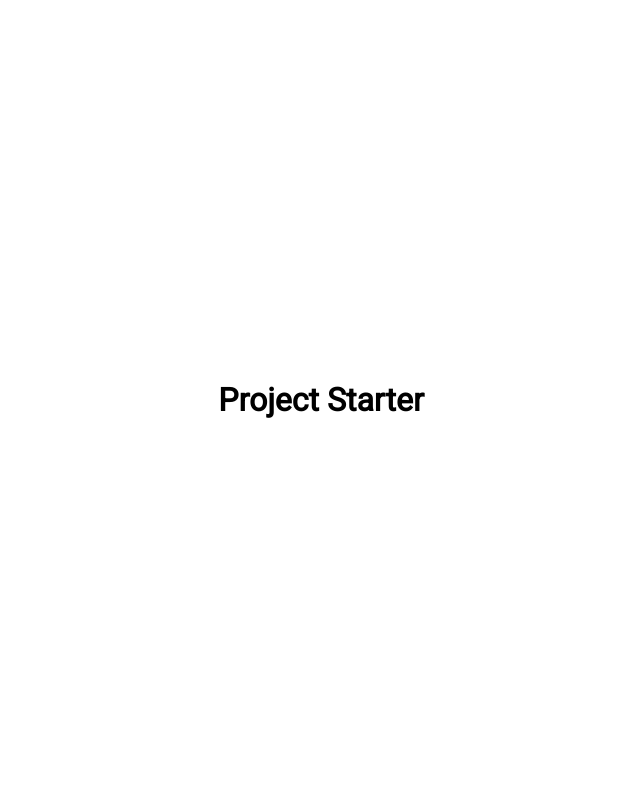
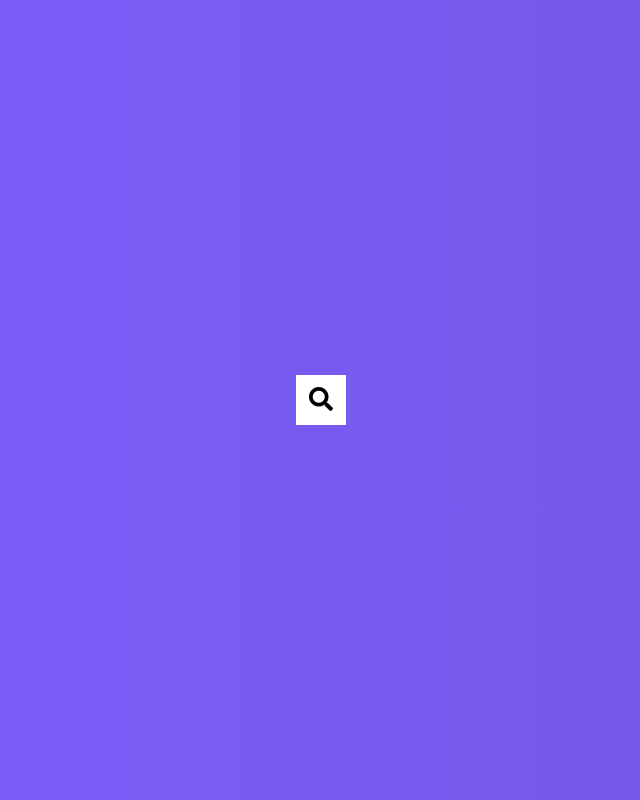
Before and after one commit to canguler89/vanilla-projects, a plain HTML site: page hidden-search-widget/index.html in a window 1280 px wide. Shown: the whole page, without its empty margins (319-959 px from the left). Drawn offline with Linux system fonts and the light colour scheme.

Commit message:
hidden search widget

```diff
--- a/hidden-search-widget/index.html
+++ b/hidden-search-widget/index.html
@@ -3,12 +3,17 @@
 <head>
     <meta charset="UTF-8">
     <meta name="viewport" content="width=device-width, initial-scale=1.0">
-    <title>Project</title>
+    <title>Hidden Search Widget</title>
     <link rel="stylesheet" href="https://cdnjs.cloudflare.com/ajax/libs/font-awesome/5.15.1/css/all.min.css" integrity="sha512-+4zCK9k+qNFUR5X+cKL9EIR+ZOhtIloNl9GIKS57V1MyNsYpYcUrUeQc9vNfzsWfV28IaLL3i96P9sdNyeRssA==" crossorigin="anonymous" />
     <link rel="stylesheet" href="style.css">
 </head>
 <body>
-    <h1>Project Starter</h1>
+    <div class="search">
+        <input type="text" class="input" placeholder="Search a term...">
+        <button class="btn1">
+            <i class="fas fa-search"></i>
+        </button>
+    </div>
     <script src="main.js"></script>
 </body>
 </html>
--- a/hidden-search-widget/main.js
+++ b/hidden-search-widget/main.js
@@ -0,0 +1,7 @@
+const search = document.querySelector('.search');
+const btn1 = document.querySelector('.btn1');
+const input = document.querySelector('.input');
+
+btn1.addEventListener('click', function(){
+    search.classList.toggle('active')
+})
--- a/hidden-search-widget/style.css
+++ b/hidden-search-widget/style.css
@@ -5,12 +5,49 @@
 }
 
 body {
+  background-image: linear-gradient(90deg, #7d5fff, #7158e2);
   font-family: 'Roboto', sans-serif;
   display: flex;
-  flex-direction: column;
   align-items: center;
   justify-content: center;
   height: 100vh;
   overflow: hidden;
   margin: 0;
 }
+.search {
+  position: relative;
+  height: 50px;
+}
+.search .input {
+  background-color: white;
+  border: 0;
+  font-size: 18px;
+  padding: 15px;
+  height: 50px;
+  width: 50px;
+  transition: width 0.3s ease;
+}
+.btn1 {
+  background-color: white;
+  border: 0;
+  cursor: pointer;
+  font-size: 24px;
+  position: absolute;
+  top: 0;
+  left: 0;
+  height: 50px;
+  width: 50px;
+  transition: transform 0.3s ease;
+}
+
+.btn1:focus,
+.input:focus {
+  outline: none;
+}
+
+.search.active .input {
+  width: 250px;
+}
+.search.active .btn1 {
+  transform: translateX(248px);
+}
```
